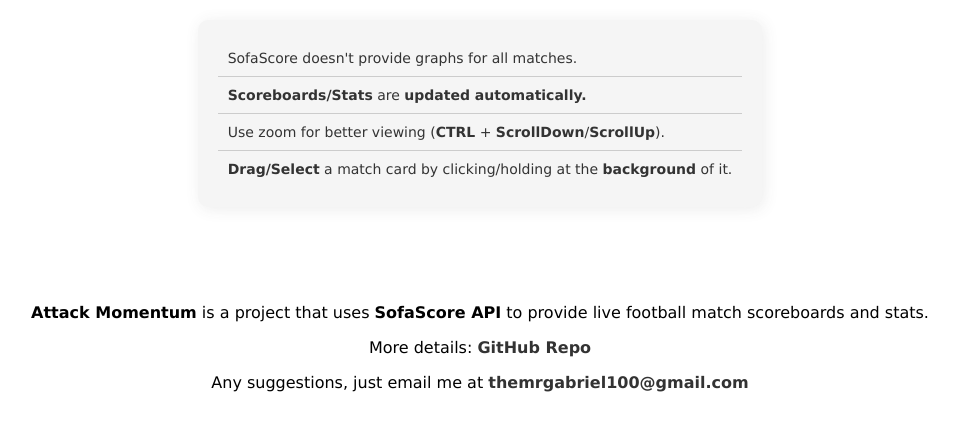
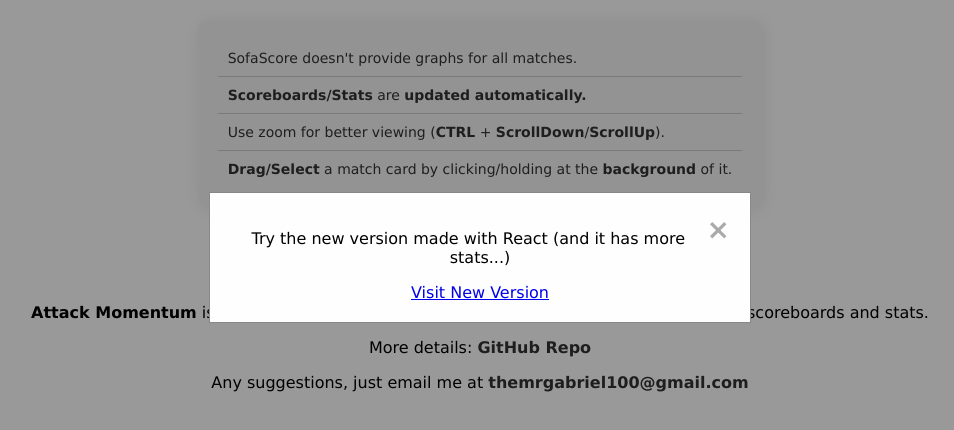
Before and after one commit to GabrielVelasco/BET-Attack-Momentum, a website with bundled scripts: page index.html in a window 1280 px wide. Shown: the whole page, without its empty margins (160-1114 px from the left). Built offline with nearby package versions, Linux system fonts and the light colour scheme; no server answers.

Commit message:
Add try new version pop-up

```diff
--- a/index.html
+++ b/index.html
@@ -2,6 +2,15 @@
 <html lang="en">
 
 <head>
+    <!-- Google Tag Manager -->
+    <script async src="https://www.googletagmanager.com/gtag/js?id=G-NBCMGEQML5"></script>
+    <script>
+        window.dataLayer = window.dataLayer || [];
+        function gtag() { dataLayer.push(arguments); }
+        gtag('js', new Date());
+        gtag('config', 'G-NBCMGEQML5');
+    </script>
+
     <meta charset="UTF-8">
     <meta name="viewport" content="width=device-width, initial-scale=1.0">
     <meta name="description" content="Live football match scoreboards and stats.">
@@ -15,17 +24,51 @@
     <!-- Axios script -->
     <script src="https://cdn.jsdelivr.net/npm/axios/dist/axios.min.js"></script>
 
-    <!-- Google Tag Manager -->
-    <script async src="https://www.googletagmanager.com/gtag/js?id=G-NBCMGEQML5"></script>
-    <script>
-        window.dataLayer = window.dataLayer || [];
-        function gtag() { dataLayer.push(arguments); }
-        gtag('js', new Date());
-        gtag('config', 'G-NBCMGEQML5');
-    </script>
+    <style>
+        .modal {
+            display: none;
+            position: fixed;
+            z-index: 1000;
+            left: 0;
+            top: 0;
+            width: 100%;
+            height: 100%;
+            background-color: rgba(0,0,0,0.4);
+        }
+        .modal-content {
+            background-color: #fefefe;
+            margin: 15% auto;
+            padding: 20px;
+            border: 1px solid #888;
+            width: 80%;
+            max-width: 500px;
+            text-align: center;
+        }
+        .close-modal {
+            color: #aaa;
+            float: right;
+            font-size: 28px;
+            font-weight: bold;
+            cursor: pointer;
+        }
+        .close-modal:hover,
+        .close-modal:focus {
+            color: black;
+            text-decoration: none;
+            cursor: pointer;
+        }
+    </style>
 </head>
 
 <body>
+    <div id="newVersionModal" class="modal">
+        <div class="modal-content">
+            <span class="close-modal">&times;</span>
+            <p>Try the new version made with React (and it has more stats...)</p>
+            <a href="https://gabrielvelasco.github.io/Attack-Momentum-React/" target="_blank">Visit New Version</a>
+        </div>
+    </div>
+
     <header class="obs">
         <ul>
             <li>SofaScore doesn't provide graphs for all matches.</li>
--- a/scripts/app.js
+++ b/scripts/app.js
@@ -268,8 +268,27 @@
     }
 }
 
+function showNewVersionModal() {
+    const modal = document.getElementById('newVersionModal');
+    const closeBtn = modal.querySelector('.close-modal');
+
+    modal.style.display = 'block';
+
+    closeBtn.onclick = function() {
+        modal.style.display = 'none';
+    }
+
+    window.onclick = function(event) {
+        if (event.target == modal) {
+            modal.style.display = 'none';
+        }
+    }
+}
+
 async function main(){
     try{
+        showNewVersionModal();
+
         // do request, build array of matches, for each match extract match id and build iframe..
         await updateLiveMatchesList();
         createMatchCards();
```
Also changed, not shown: package.json (+6 -2 lines), README.md, scripts/dragAndDrop.js (line endings or trailing spaces), styles/apps.css (line endings or trailing spaces), 2 other files.
